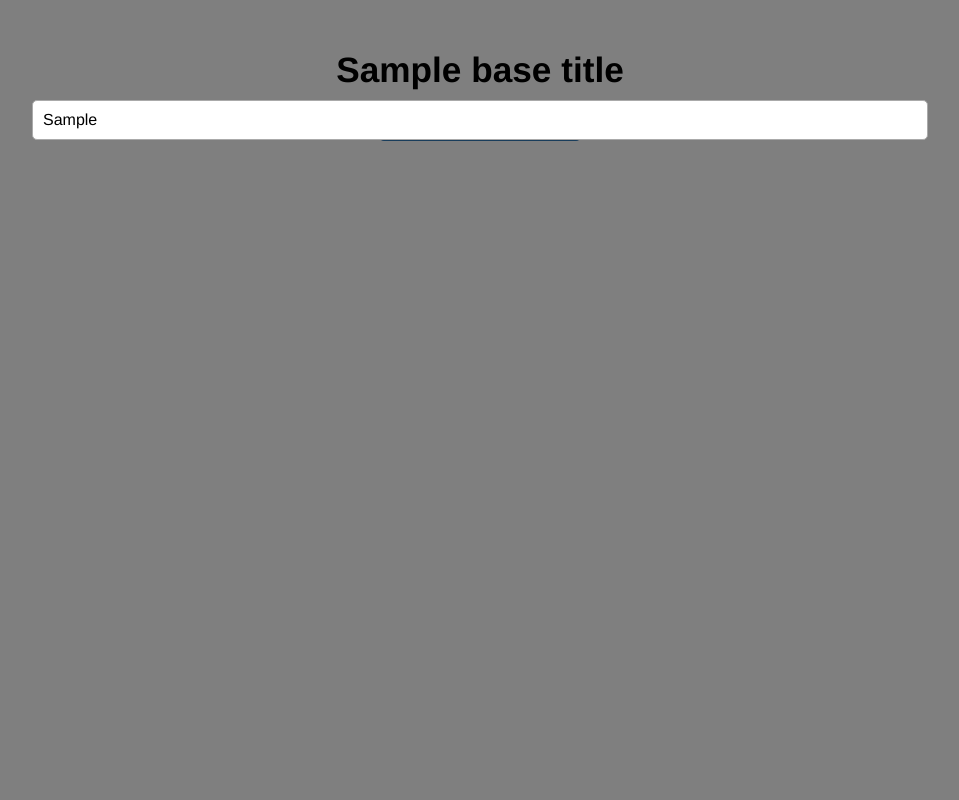
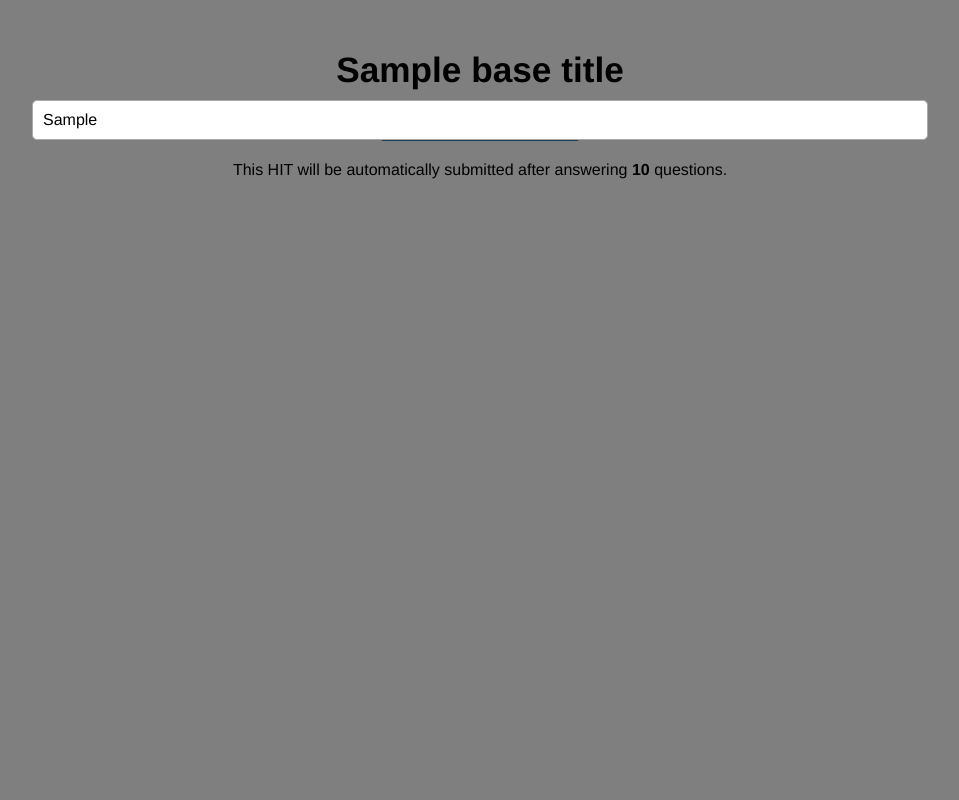
Before and after one commit to shuwakkumacs/miniDynamicCrowd, a Django app: template nanotask/templates/base.html in a window 1280 px wide. Shown: the whole page, without its empty margins (160-1119 px from the left). Run offline with Django 3.2, Linux system fonts and the light colour scheme; the template is opened without the code that fills it: most values are stand-ins (such as "Sample title", 1, 10 or a date in 2020); data that the repository does not hold is empty.

Commit message:
adding nph description

```diff
--- a/nanotask/static/nanotask/css/base.css
+++ b/nanotask/static/nanotask/css/base.css
@@ -60,3 +60,4 @@ body {
 	display: none;
 }
 #base-nanotask-wrapper { width: 100%; }
+#nph-description { margin: 10px auto; }
--- a/nanotask/static/nanotask/js/base.js
+++ b/nanotask/static/nanotask/js/base.js
@@ -146,7 +146,6 @@ $(function(){
         $("#base-instruction-button").click();
     } else {
         $("#base-submitted-num-box").show();
-        $("#base-submitted-num-box>span.nanotasks-per-hit").text(nanotasksPerHIT);
         loadNanotask();
     }
 });
--- a/nanotask/templates/base.html
+++ b/nanotask/templates/base.html
@@ -14,7 +14,8 @@
 	<center>
 		<div id="base-title">{{ base_title }}</div>
 		<button id="base-instruction-button">See instructions</button>
-		<div id="base-submitted-num-box"><span class="submitted-num"></span> / <span class="nanotasks-per-hit"></span></div>
+        <div id="nph-description">This HIT will be automatically submitted after answering <b>{{ nanotasks_per_hit }}</b> questions.</div>
+		<div id="base-submitted-num-box"><span class="submitted-num"></span> / {{ nanotasks_per_hit }}</div>
 	</center>
 	<div id="base-nanotask-wrapper" style="min-height:{{ min_height }}px;"><!-- nanotask dynamically inserted here --></div>
 	<form name='mturk_form' method='post' id='mturk_form' action='https://www.mturk.com/mturk/externalSubmit'>
```
